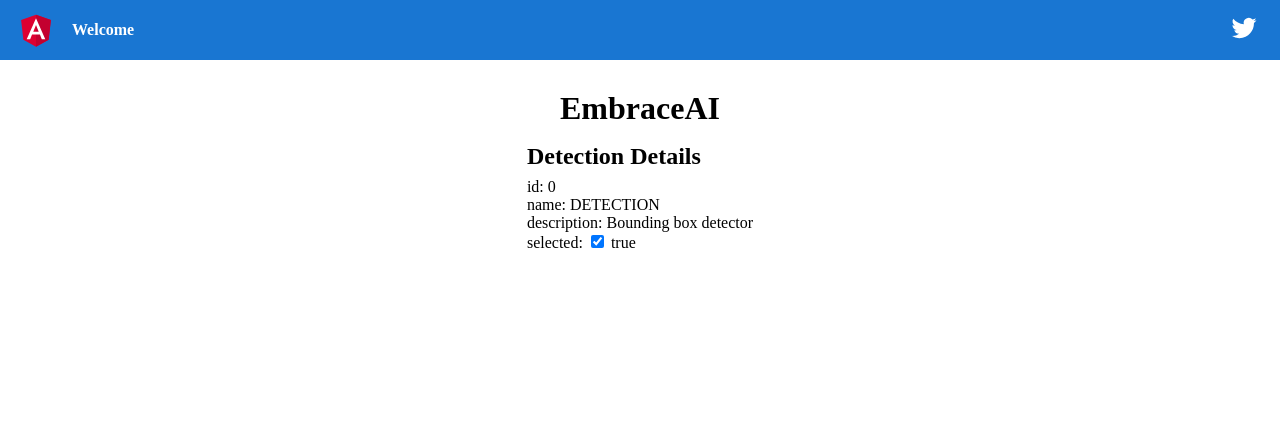
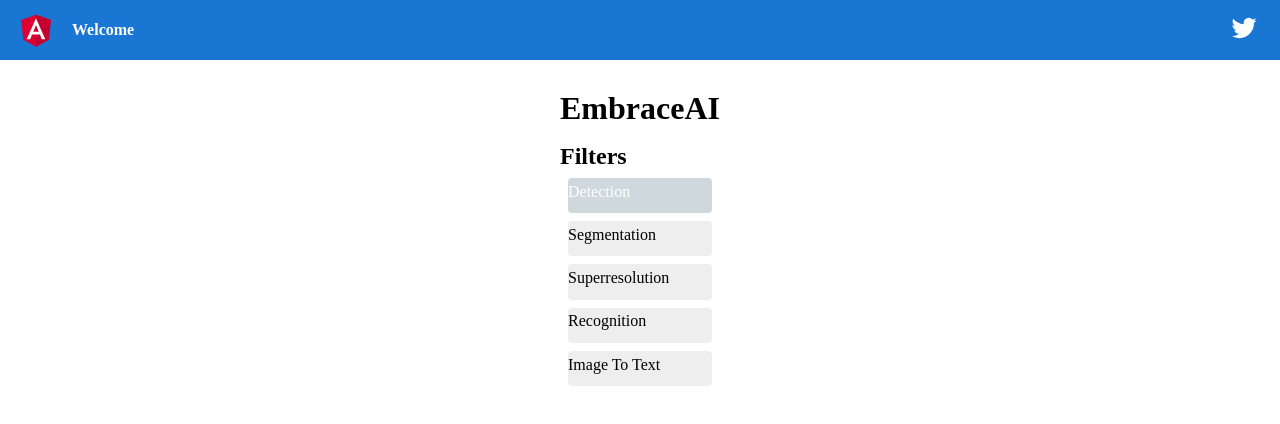
Before and after one commit to SavaStevanovic/NetMLDemonstrator, an Angular app in the folder application/project/ml-site/: page / in a window 1280 px wide. Shown: the top 424 px of the page. Built offline with nearby package versions, Linux system fonts and the light colour scheme.

Commit message:
Expanding on menu buttons

```diff
--- a/application/project/ml-site/src/app/filters/filters.component.css
+++ b/application/project/ml-site/src/app/filters/filters.component.css
@@ -0,0 +1,44 @@
+/* FiltersComponent's private CSS styles */
+.filters {
+  margin: 0 0 2em 0;
+  list-style-type: none;
+  padding: 0;
+  width: 10em;
+}
+.filters li {
+  cursor: pointer;
+  position: relative;
+  left: 0;
+  background-color: #EEE;
+  margin: .5em;
+  padding: .3em 0;
+  height: 1.6em;
+  border-radius: 4px;
+}
+.filters li:hover {
+  color: #607D8B;
+  background-color: #DDD;
+  left: .1em;
+}
+.filters li.selected {
+  background-color: #CFD8DC;
+  color: white;
+}
+.filters li.selected:hover {
+  background-color: #BBD8DC;
+  color: white;
+}
+.filters .badge {
+  display: inline-block;
+  font-size: small;
+  color: white;
+  padding: 0.8em 0.7em 0 0.7em;
+  background-color:#405061;
+  line-height: 1em;
+  position: relative;
+  left: -1px;
+  top: -4px;
+  height: 1.8em;
+  margin-right: .8em;
+  border-radius: 4px 0 0 4px;
+}
--- a/application/project/ml-site/src/app/filters/filters.component.html
+++ b/application/project/ml-site/src/app/filters/filters.component.html
@@ -1,9 +1,9 @@
-<h2>{{filter.name}} Details</h2>
-<div><span>id: </span>{{filter.id}}</div>
-<div><span>name: </span>{{filter.name | uppercase}}</div>
-<div><span>description: </span>{{filter.description}}</div>
-<div>
-  <span>selected: </span>
-  <input type="checkbox" [(ngModel)]="filter.selected" />
-  {{filter.selected}}
-</div>
+
+<h2>Filters</h2>
+<ul class="filters">
+  <li *ngFor="let filter of filters"
+    [class.selected]="filter.selected"
+    (click)="onSelect(filter)">
+    {{filter.name}}
+  </li>
+</ul>
--- a/application/project/ml-site/src/app/filters/filters.component.ts
+++ b/application/project/ml-site/src/app/filters/filters.component.ts
@@ -1,5 +1,6 @@
 import { Component, OnInit } from '@angular/core';
 import { Filter } from '../filter';
+import { FILTERS } from '../mock-filters';
 
 @Component({
   selector: 'app-filters',
@@ -7,15 +8,15 @@
   styleUrls: ['./filters.component.css']
 })
 export class FiltersComponent implements OnInit {
-  filter: Filter = {
-    id: 0,
-    name: 'Detection',
-    description: 'Bounding box detector',
-    selected: true
-  };
+
+  filters = FILTERS;
+
   constructor() { }
 
   ngOnInit(): void {
   }
 
+  onSelect(filter: Filter): void {
+    filter.selected = !filter.selected;
+  }
 }
--- /dev/null
+++ b/application/project/ml-site/src/app/mock-filters.ts
@@ -0,0 +1,9 @@
+import { Filter } from './filter'
+
+export const FILTERS: Filter[] = [
+  { id: 0, name: 'Detection', description: 'Bounding box detector', selected: true },
+  { id: 1, name: 'Segmentation', description: 'Placeholer Segmentation', selected: false },
+  { id: 2, name: 'Superresolution', description: 'Placeholer Superresolution', selected: false },
+  { id: 3, name: 'Recognition', description: 'Placeholer Recognition', selected: false },
+  { id: 4, name: 'Image To Text', description: 'Placeholer Image To Text', selected: false },
+];
```
